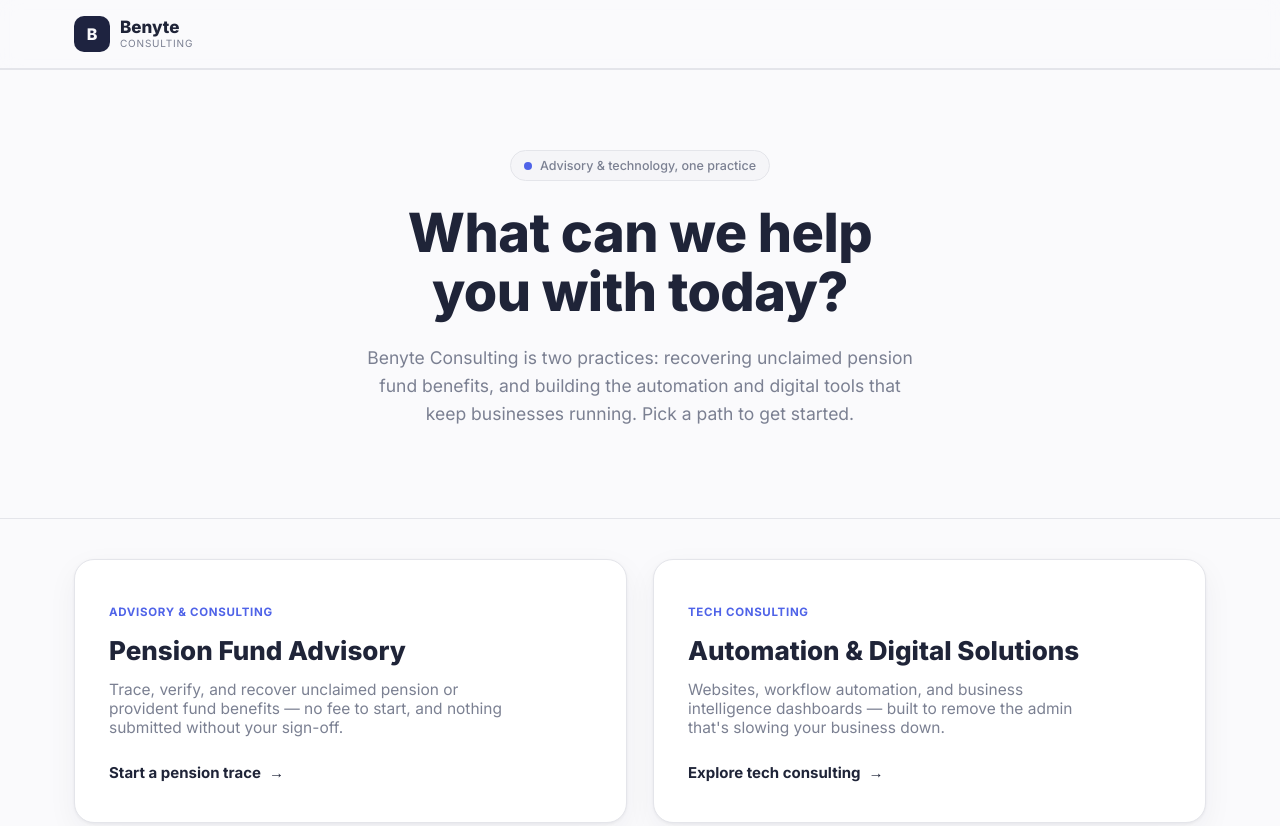
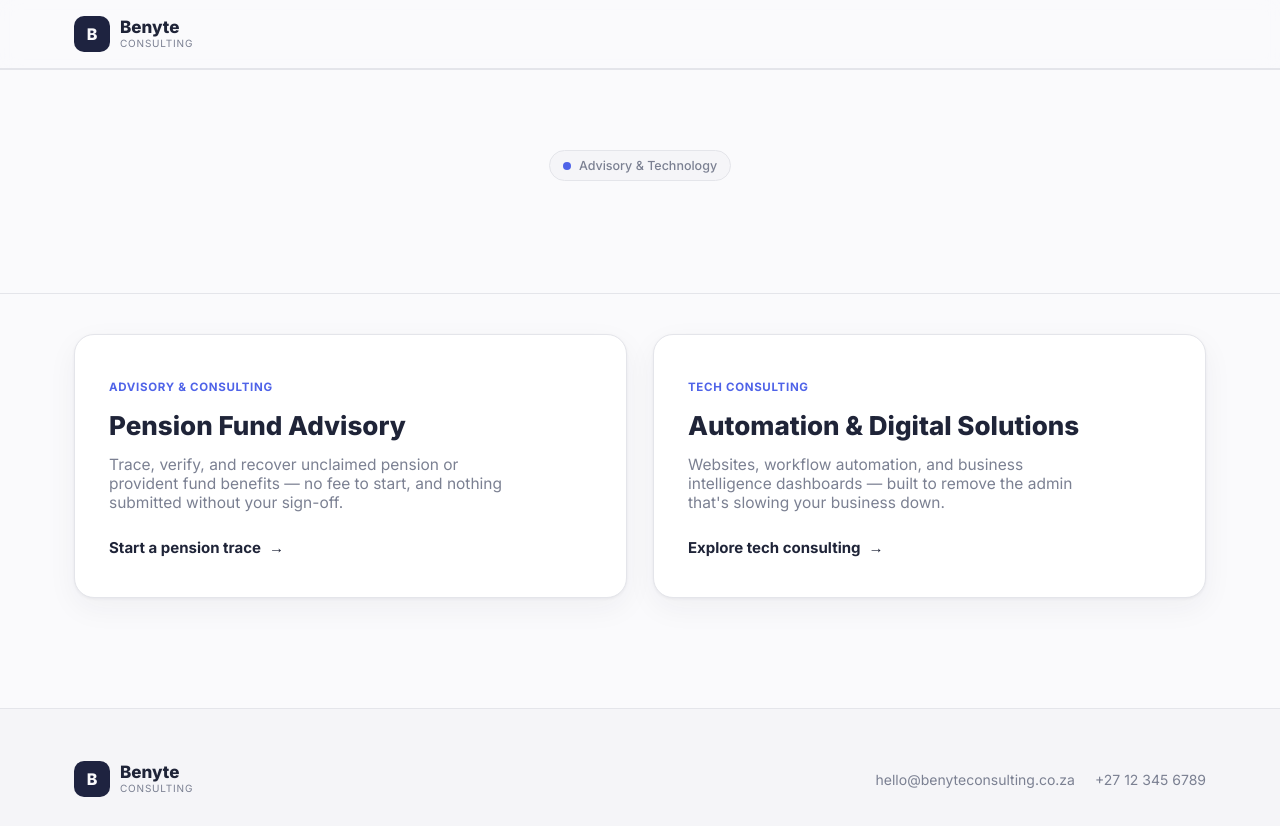
Before and after one commit to tshepisomokano-sg/Benyte-Consulting, a plain HTML site: page index.html in a window 1280 px wide. Shown: the top 826 px of the page. Drawn offline with Linux system fonts and the light colour scheme.

Commit message:
Update index.html

```diff
--- a/index.html
+++ b/index.html
@@ -24,9 +24,7 @@
 
 <section class="hero">
   <div class="wrap" style="text-align:center; max-width:720px; margin:0 auto;">
-    <div class="pill" style="margin-left:auto; margin-right:auto;"><span class="dot"></span> Advisory &amp; technology, one practice</div>
-    <h1 class="headline">What can we help<br>you with today?</h1>
-    <p class="lede" style="margin-left:auto; margin-right:auto;">Benyte Consulting is two practices: recovering unclaimed pension fund benefits, and building the automation and digital tools that keep businesses running. Pick a path to get started.</p>
+    <div class="pill" style="margin-left:auto; margin-right:auto;"><span class="dot"></span> Advisory &amp; Technology</div>
   </div>
 </section>
 
```
